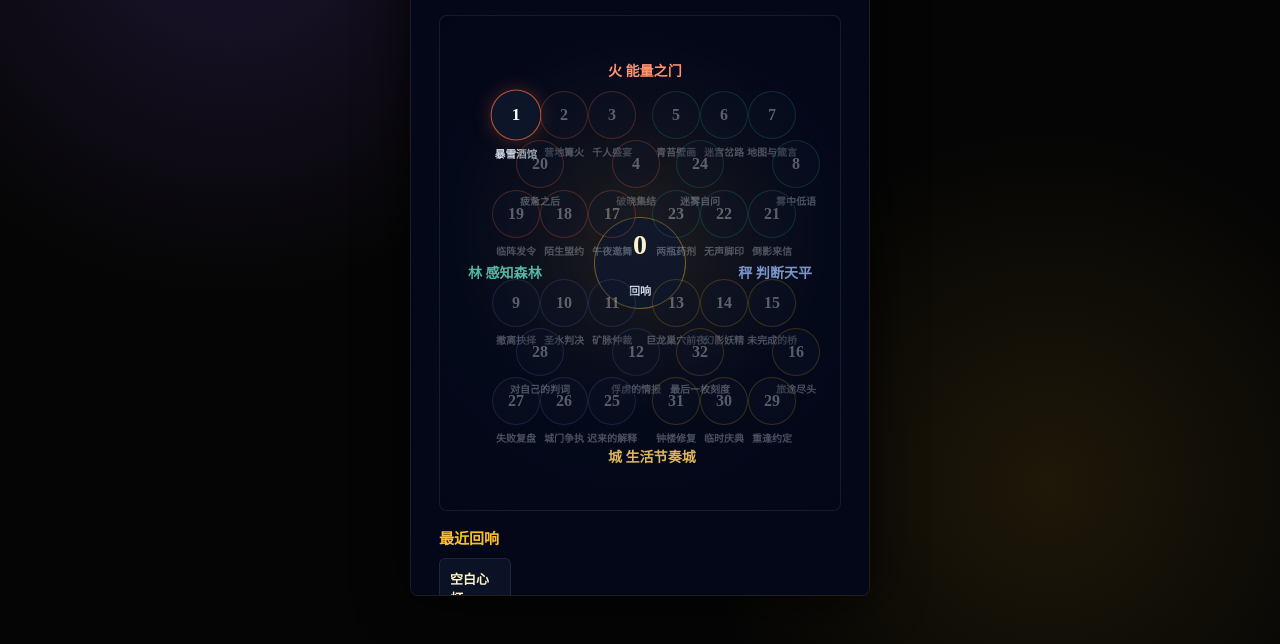
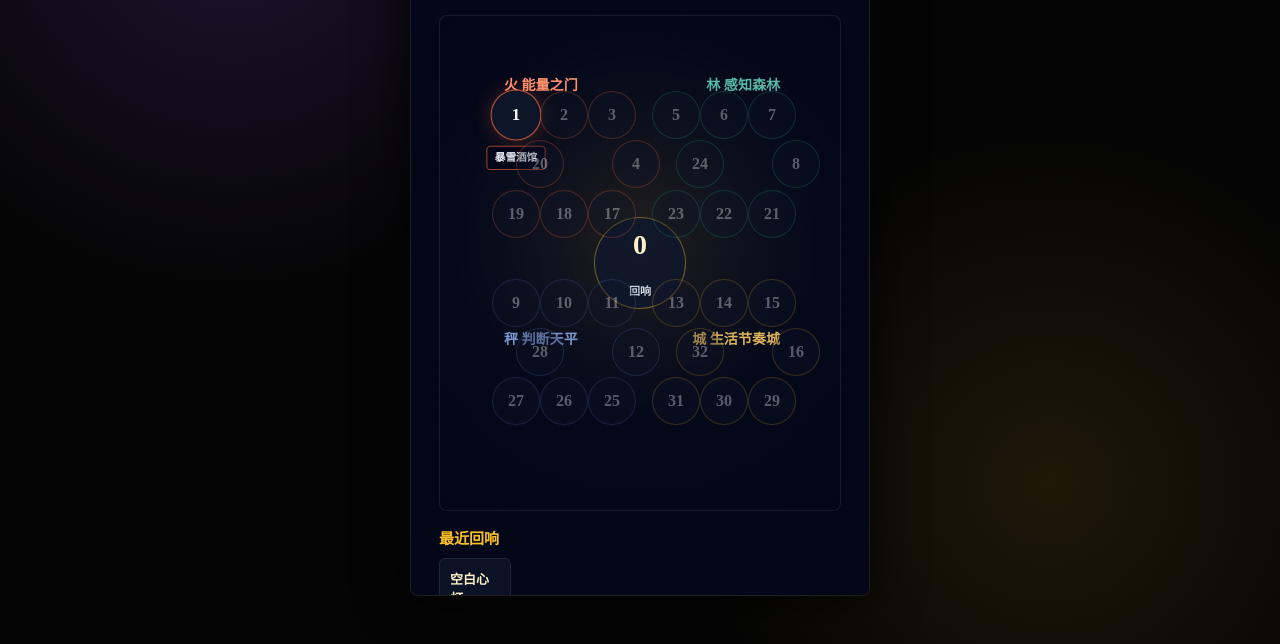
Before and after one commit to zhendexiu5-hub/mbti-personality-game, a website: page index.html in a window 1280 px wide. Both pictures are taken after a click on the button "开始". Shown: the part 156-800 px from the top of the page. Drawn offline with Linux system fonts and the light colour scheme.

Commit message:
style: simplify heart map route labels

```diff
--- a/mbti-game.css
+++ b/mbti-game.css
@@ -1507,23 +1507,23 @@ button {
 }
 
 .region-energy {
-  left: 42%;
-  top: 6%;
+  left: 16%;
+  top: 9%;
 }
 
 .region-perception {
-  left: 7%;
-  top: 47%;
+  right: 15%;
+  top: 9%;
 }
 
 .region-judgment {
-  right: 7%;
-  top: 47%;
+  left: 16%;
+  bottom: 30%;
 }
 
 .region-rhythm {
-  left: 42%;
-  bottom: 6%;
+  right: 15%;
+  bottom: 30%;
 }
 
 .map-node {
@@ -1549,12 +1549,29 @@ button {
 
 .map-node span {
   position: absolute;
+  left: 50%;
   top: 52px;
-  width: 92px;
-  color: #cbd5e1;
+  z-index: 4;
+  display: none;
+  width: max-content;
+  max-width: 132px;
+  transform: translateX(-50%);
+  padding: 4px 7px;
+  border: 1px solid color-mix(in srgb, var(--chapter), transparent 42%);
+  border-radius: 4px;
+  background: rgba(2, 6, 23, 0.92);
+  color: #e2e8f0;
   font-size: 10px;
   font-weight: 900;
+  line-height: 1.25;
   text-align: center;
+  white-space: nowrap;
+}
+
+.map-node.active span,
+.map-node:focus-visible span,
+.map-node:hover span {
+  display: block;
 }
 
 .map-node.done {
@@ -1568,6 +1585,13 @@ button {
 .map-node.locked {
   opacity: 0.34;
   box-shadow: none;
+}
+
+.route-energy,
+.route-perception,
+.route-judgment,
+.route-rhythm {
+  outline: 1px solid rgba(255, 255, 255, 0.02);
 }
 
 .map-echo-panel {
--- a/mbti-game.js
+++ b/mbti-game.js
@@ -1448,7 +1448,7 @@ function renderHeartMapScreen() {
           const echo = choice ? buildChoiceEcho(scene, choice) : null;
           return `
             <button
-              class="map-node ${state.done ? "done" : ""} ${state.active ? "active" : ""} ${state.locked ? "locked" : ""}"
+              class="map-node ${node.routeClass} ${state.done ? "done" : ""} ${state.active ? "active" : ""} ${state.locked ? "locked" : ""}"
               style="--x:${node.x}%; --y:${node.y}%; --chapter:${heartMapChapters.find((chapter) => chapter.id === node.chapter).color}"
               ${state.locked ? "disabled" : ""}
               onclick="openHeartScene('${node.id}')"
```
